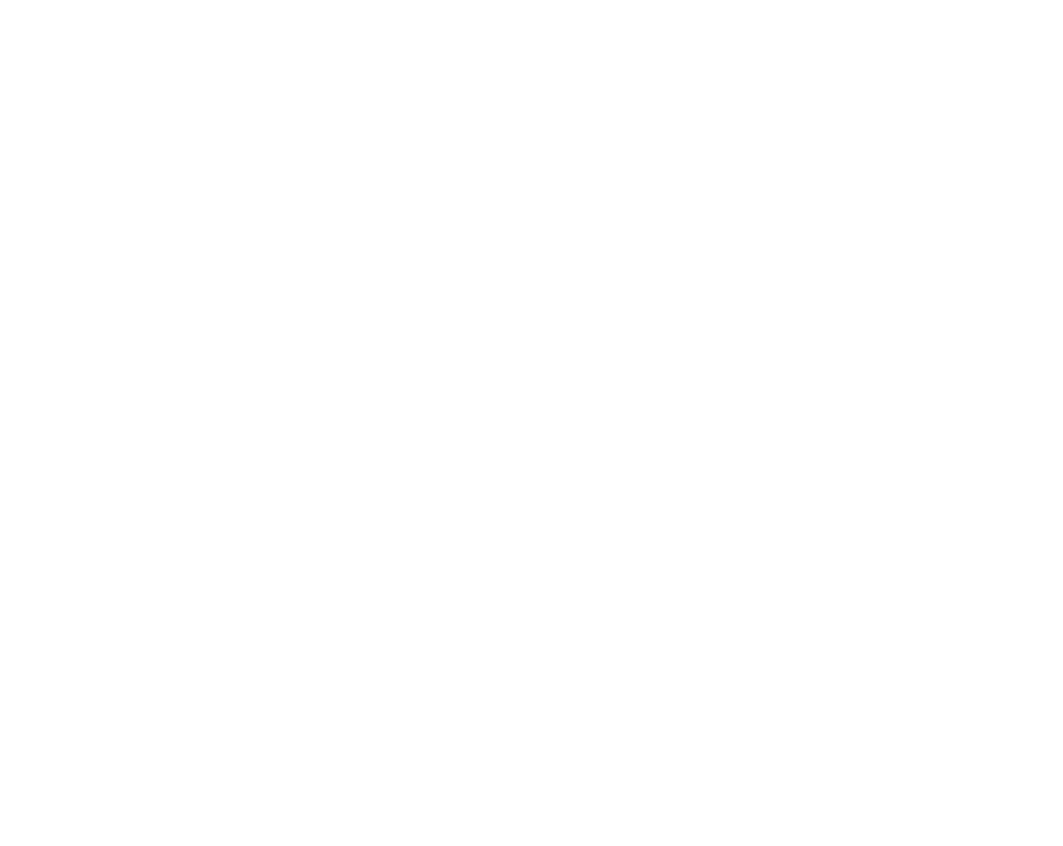
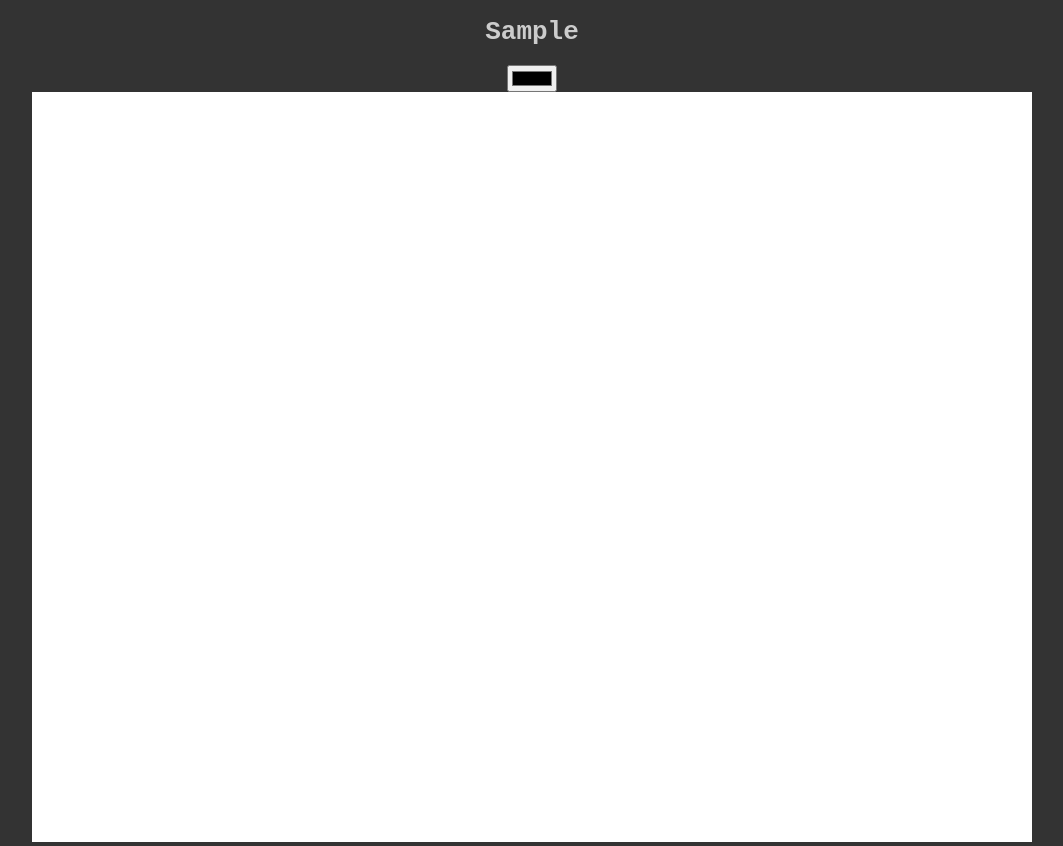
Before and after one commit to shritesh/PixelArt.ts, a Preact app: page / in a window 1280 px wide. Both pictures are taken after typing "Sample" into the empty fields and a click on the input "Join". Shown: the whole page, without its empty margins (108-1171 px from the left). Before the commit the page ends 800 px from the top, so only its background shows below. Built offline with nearby package versions, Linux system fonts and the light colour scheme.

Commit message:
Add Canvas component

```diff
--- a/index.html
+++ b/index.html
@@ -5,10 +5,32 @@
     <meta charset="UTF-8">
     <meta name="viewport" content="width=device-width, initial-scale=1.0">
     <title>PixelArt.ts</title>
+    <style>
+        body {
+            background-color: #333;
+            text-align: center;
+            margin: 0 auto;
+            color: #ccc;
+            font-family: monospace;
+        }
+
+        a {
+            color: #ccc;
+        }
+
+        .pixel {
+            fill: var(--pixel-color);
+            cursor: pointer;
+        }
+
+        .pixel:hover {
+            fill: var(--current-color);
+        }
+    </style>
 </head>
 
 <body>
-    <script src="src/App.tsx"></script>
+    <script src="src/components/App.tsx"></script>
 </body>
 
 </html>
--- a/src/app.tsx
+++ b/src/components/App.tsx
@@ -1,6 +1,7 @@
 import { h, render, FunctionComponent } from 'preact'
 import { useState, useEffect } from 'preact/hooks'
-import Home from './components/Home'
+import Canvas from './Canvas'
+import Home from './Home'
 
 const App: FunctionComponent = () => {
   const [room, setRoom] = useState(window.location.pathname)
@@ -14,7 +15,7 @@ const App: FunctionComponent = () => {
     history.pushState(null, room, '/' + room)
   }
 
-  return (room === '/' ? <Home onRoom={onRoom} /> : null)
+  return (room === '/' ? <Home onRoom={onRoom} /> : <Canvas room={room} />)
 }
 
 render(<App />, document.body)
--- /dev/null
+++ b/src/components/Canvas.tsx
@@ -0,0 +1,32 @@
+import { h, Fragment, FunctionComponent } from 'preact'
+import { useState } from 'preact/hooks'
+
+interface CanvasProps {
+  room: string
+}
+
+const Canvas: FunctionComponent<CanvasProps> = ({ room }) => {
+  const image = []
+  for (let i = 0; i < 75; i += 1) {
+    const row = []
+    for (let j = 0; j < 100; j += 1) {
+      row.push('white')
+    }
+    image.push(row)
+  }
+
+  const [currentColor, setCurrentColor] = useState('black')
+
+  return (
+    <Fragment>
+      <h1>{room}</h1>
+      <form>
+        <input type='color' value={currentColor} onInput={e => setCurrentColor(e.currentTarget.value)} />
+      </form>
+      <svg width={1000} height={750} style={'--current-color:' + currentColor}>
+        {image.map((row, y) => row.map((color, x) => <rect class='pixel' width={10} height={10} x={x * 10} y={y * 10} style={'--pixel-color:' + color} key={x * 10 + y} />))}
+      </svg>
+    </Fragment>
+  )
+}
+export default Canvas
```
